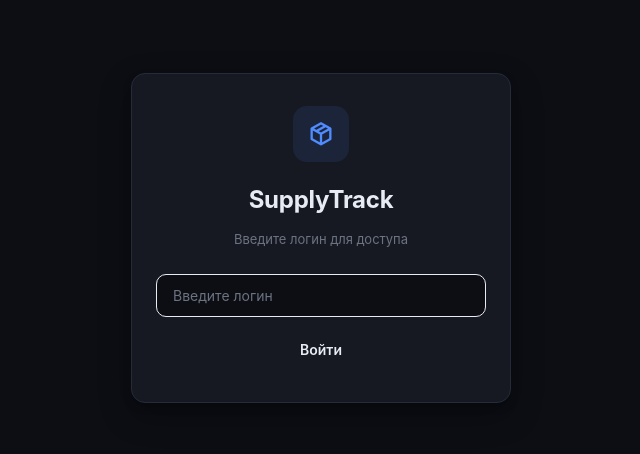
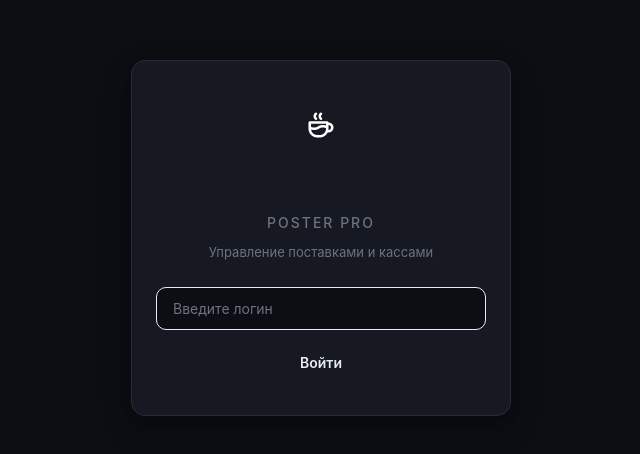
Before and after one commit to g2ku/aura-track, a React (Vite) app: page / in a window 1280 px wide. Shown: the part 162-616 px from the top of the page, without its empty margins (319-959 px from the left). Built offline with nearby package versions, Linux system fonts and the light colour scheme; no server answers.

Commit message:
feat: animated login title + CSS animations + rename to Aura 02 Poster Pro

```diff
--- a/index.html
+++ b/index.html
@@ -4,7 +4,7 @@
     <meta charset="UTF-8" />
     <meta name="viewport" content="width=device-width, initial-scale=1.0" />
     <meta name="theme-color" content="#0f1115" />
-    <title>SupplyTrack — трекер поставок</title>
+    <title>Aura 02 Poster Pro</title>
     <link rel="icon" type="image/svg+xml" href="/favicon.svg" />
     <link rel="stylesheet" href="https://cdn.jsdelivr.net/npm/@tabler/icons-webfont@3.11.0/dist/tabler-icons.min.css" />
   </head>
--- a/src/auth.jsx
+++ b/src/auth.jsx
@@ -170,11 +170,14 @@
   return (
     <div className="login-wrap">
       <form onSubmit={submit} className="login-card">
-        <div className="login-logo">
-          <i className="ti ti-package" aria-hidden="true" />
+        <div className="login-logo pulse-glow">
+          <i className="ti ti-coffee" aria-hidden="true" />
         </div>
-        <h1 className="login-title">SupplyTrack</h1>
-        <p className="login-sub">Введите логин для доступа</p>
+        <h1 className="login-title">
+          <span className="title-gradient">Aura 02</span>
+          <span className="title-sub">Poster Pro</span>
+        </h1>
+        <p className="login-sub">Управление поставками и кассами</p>
         <input
           className="login-input"
           autoFocus
--- a/src/components/Sidebar.jsx
+++ b/src/components/Sidebar.jsx
@@ -81,8 +81,8 @@
       <aside className={`sidebar${open ? " open" : ""}`}>
         <div className="sidebar-head">
           <div className="sidebar-logo">
-            <i className="ti ti-package" aria-hidden="true" />
-            <span>SupplyTrack</span>
+            <i className="ti ti-coffee" aria-hidden="true" />
+            <span>Aura 02 Poster Pro</span>
           </div>
           <button
             className="icon-btn sidebar-close"
--- a/src/styles.css
+++ b/src/styles.css
@@ -1978,18 +1978,75 @@
   flex-direction: column;
   gap: var(--sp-3);
   box-shadow: var(--shadow-lg);
+  animation: cardFadeIn 0.5s ease-out;
+}
+@keyframes cardFadeIn {
+  from { opacity: 0; transform: translateY(20px) scale(0.96); }
+  to { opacity: 1; transform: translateY(0) scale(1); }
 }
 .login-logo {
-  width: 56px; height: 56px;
-  border-radius: var(--radius-lg);
-  background: var(--bg-accent);
-  color: var(--text-accent);
+  width: 64px; height: 64px;
+  border-radius: 50%;
+  background: linear-gradient(135deg, var(--accent), var(--accent-hover, var(--accent)));
+  color: #fff;
   display: flex; align-items: center; justify-content: center;
-  margin: 0 auto var(--sp-2);
-}
-.login-logo > i { font-size: 28px; }
-.login-title { font-size: var(--fs-24); font-weight: 700; text-align: center; letter-spacing: -0.01em; }
-.login-sub { font-size: var(--fs-13); color: var(--text-muted); text-align: center; margin-bottom: var(--sp-3); }
+  margin: 0 auto var(--sp-3);
+  animation: logoPop 0.6s ease-out 0.2s both;
+}
+@keyframes logoPop {
+  from { opacity: 0; transform: scale(0.5); }
+  60% { transform: scale(1.1); }
+  to { opacity: 1; transform: scale(1); }
+}
+.login-logo > i { font-size: 30px; }
+.pulse-glow {
+  box-shadow: 0 0 20px var(--accent), 0 0 40px var(--accent);
+  animation: logoPop 0.6s ease-out 0.2s both, pulseGlow 2s ease-in-out infinite 0.8s;
+}
+@keyframes pulseGlow {
+  0%, 100% { box-shadow: 0 0 20px var(--accent), 0 0 40px var(--accent); }
+  50% { box-shadow: 0 0 30px var(--accent), 0 0 60px var(--accent); }
+}
+.login-title {
+  text-align: center;
+  margin: 0;
+  line-height: 1.2;
+}
+.title-gradient {
+  display: block;
+  font-size: 28px;
+  font-weight: 800;
+  background: linear-gradient(135deg, var(--accent), #a78bfa, var(--accent));
+  background-size: 200% 200%;
+  -webkit-background-clip: text;
+  -webkit-text-fill-color: transparent;
+  background-clip: text;
+  animation: gradientShift 3s ease-in-out infinite, titleFadeIn 0.6s ease-out 0.3s both;
+}
+@keyframes gradientShift {
+  0%, 100% { background-position: 0% 50%; }
+  50% { background-position: 100% 50%; }
+}
+@keyframes titleFadeIn {
+  from { opacity: 0; transform: translateY(8px); }
+  to { opacity: 1; transform: translateY(0); }
+}
+.title-sub {
+  display: block;
+  font-size: 14px;
+  font-weight: 500;
+  color: var(--text-muted);
+  letter-spacing: 2px;
+  text-transform: uppercase;
+  animation: titleFadeIn 0.6s ease-out 0.4s both;
+}
+.login-sub {
+  font-size: var(--fs-13);
+  color: var(--text-muted);
+  text-align: center;
+  margin-bottom: var(--sp-3);
+  animation: titleFadeIn 0.6s ease-out 0.5s both;
+}
 .login-input {
   font-size: var(--fs-14);
   padding: 12px 16px;
@@ -2521,3 +2578,80 @@
 
 /* Утилита: tabular numbers */
 .fw-600 { font-weight: 600; }
+
+/* ─── Анимации ──────────────────────────────────────────────────────── */
+@keyframes fadeIn {
+  from { opacity: 0; }
+  to { opacity: 1; }
+}
+@keyframes slideUp {
+  from { opacity: 0; transform: translateY(16px); }
+  to { opacity: 1; transform: translateY(0); }
+}
+@keyframes slideIn {
+  from { opacity: 0; transform: translateX(-12px); }
+  to { opacity: 1; transform: translateX(0); }
+}
+@keyframes scaleIn {
+  from { opacity: 0; transform: scale(0.95); }
+  to { opacity: 1; transform: scale(1); }
+}
+
+.content { animation: fadeIn 0.25s ease-out; }
+.view-wrap { animation: slideUp 0.3s ease-out; }
+.card { animation: scaleIn 0.2s ease-out; }
+
+.sidebar-link {
+  transition: all 0.15s ease;
+}
+.sidebar-link:hover {
+  transform: translateX(4px);
+}
+.sidebar-link.active {
+  transition: all 0.15s ease;
+}
+
+.clickable-row {
+  transition: background 0.12s ease;
+}
+.clickable-row:hover {
+  background: var(--bg-hover);
+}
+
+.stat-card {
+  transition: transform 0.15s ease, box-shadow 0.15s ease;
+}
+.stat-card:hover {
+  transform: translateY(-2px);
+  box-shadow: 0 4px 12px rgba(0,0,0,0.15);
+}
+
+.btn {
+  transition: all 0.15s ease;
+}
+.btn:active {
+  transform: scale(0.97);
+}
+
+.modal-backdrop {
+  animation: fadeIn 0.15s ease-out;
+}
+.modal-card {
+  animation: scaleIn 0.2s ease-out;
+}
+
+.branch-card {
+  transition: transform 0.15s ease, box-shadow 0.15s ease;
+}
+.branch-card:hover {
+  transform: translateY(-3px);
+  box-shadow: 0 8px 24px rgba(0,0,0,0.12);
+}
+
+.sidebar-logo i {
+  animation: logoSpin 20s linear infinite;
+}
+@keyframes logoSpin {
+  from { transform: rotate(0deg); }
+  to { transform: rotate(360deg); }
+}
```
